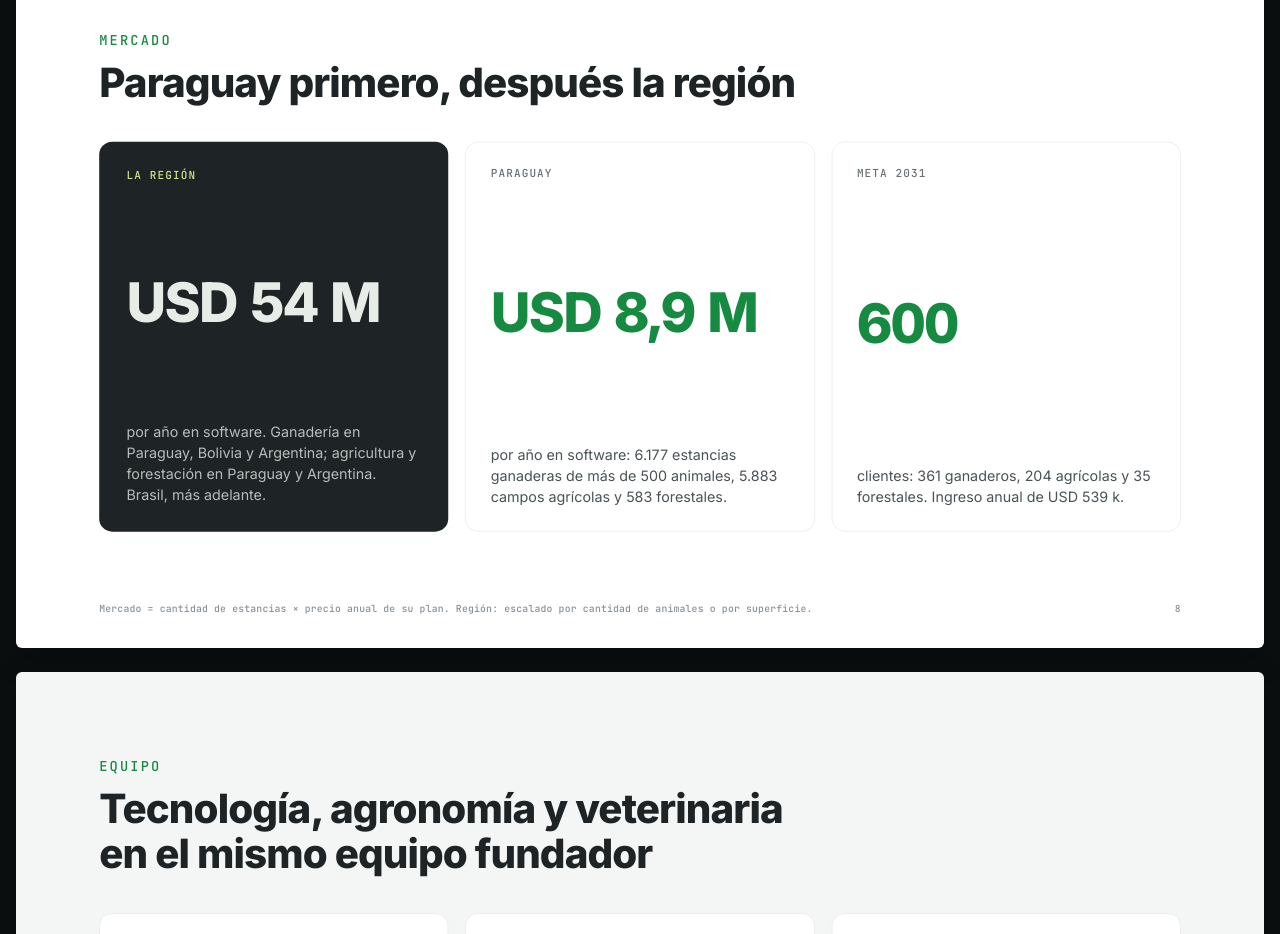
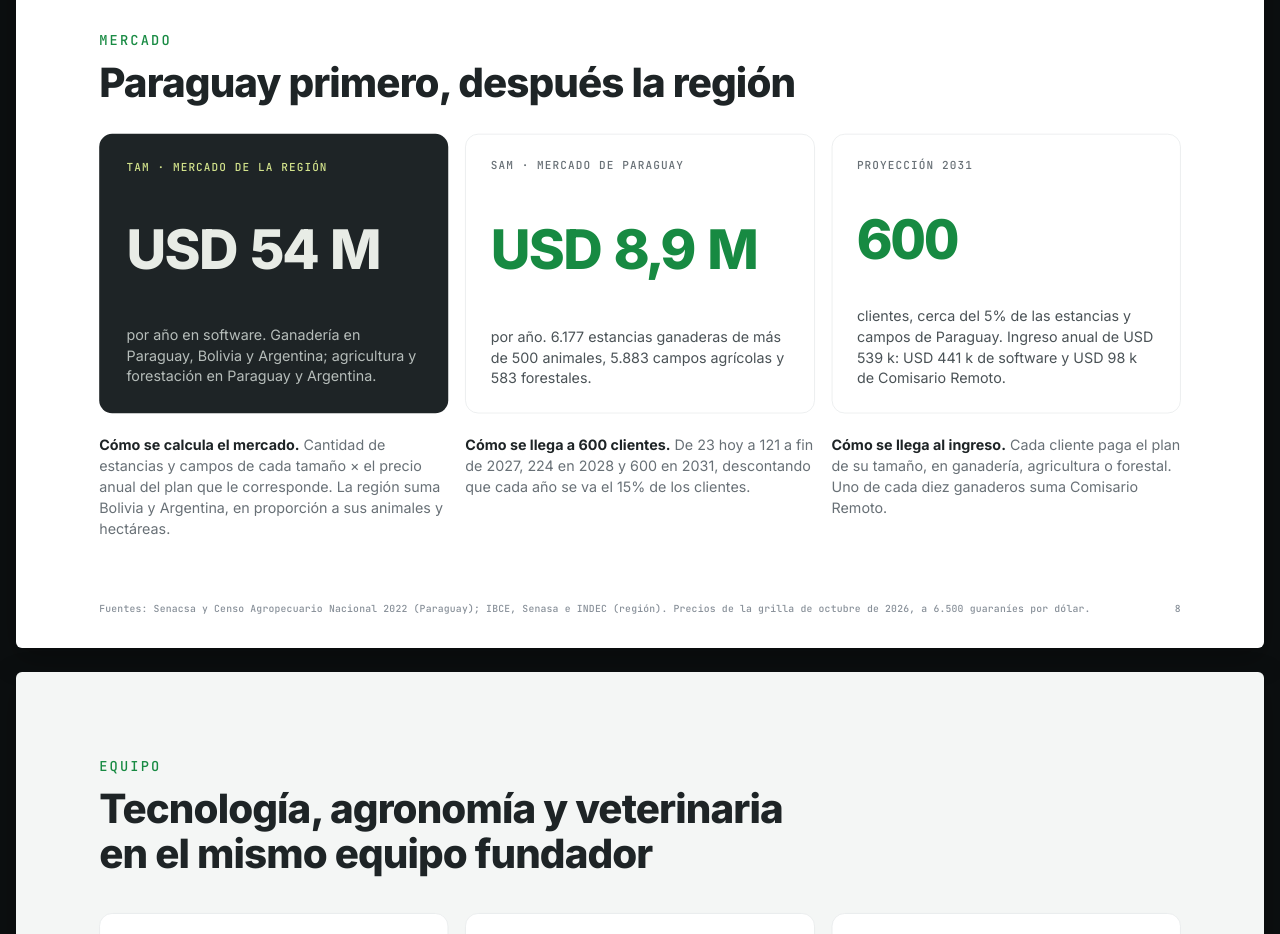
Before and after one commit to EmiJBS/parte-diario, a plain HTML site: page presentacion/index.html in a window 1280 px wide. Shown: the part 5160-6094 px from the top of the page. Drawn offline with Linux system fonts and the light colour scheme.

Commit message:
Deck para Víctor: mercado con TAM, SAM, proyección 2031 y cómo se calcula
Co-Authored-By: Claude Opus 5.5 <noreply@anthropic.com>

```diff
--- a/presentacion/index.html
+++ b/presentacion/index.html
@@ -442,12 +442,13 @@ table.rst tr.tot td b{font-size:24px}
 <div class="frame"><section class="slide"><div class="pad">
   <div class="kick">Mercado</div>
   <h2>Paraguay primero, después la región</h2>
-  <div class="mkt">
-    <div class="dcard"><div class="cap">La región</div><div class="v num">USD 54 M</div><p>por año en software. Ganadería en Paraguay, Bolivia y Argentina; agricultura y forestación en Paraguay y Argentina. Brasil, más adelante.</p></div>
-    <div class="card"><div class="cap">Paraguay</div><div class="v num">USD 8,9 M</div><p>por año en software: 6.177 estancias ganaderas de más de 500 animales, 5.883 campos agrícolas y 583 forestales.</p></div>
-    <div class="card"><div class="cap">Meta 2031</div><div class="v num">600</div><p>clientes: 361 ganaderos, 204 agrícolas y 35 forestales. Ingreso anual de USD 539 k.</p></div>
+  <div class="mkt" style="height:430px;margin-top:44px">
+    <div class="dcard"><div class="cap">TAM · Mercado de la región</div><div class="v num">USD 54 M</div><p>por año en software. Ganadería en Paraguay, Bolivia y Argentina; agricultura y forestación en Paraguay y Argentina.</p></div>
+    <div class="card"><div class="cap">SAM · Mercado de Paraguay</div><div class="v num">USD 8,9 M</div><p>por año. 6.177 estancias ganaderas de más de 500 animales, 5.883 campos agrícolas y 583 forestales.</p></div>
+    <div class="card"><div class="cap">Proyección 2031</div><div class="v num">600</div><p>clientes, cerca del 5% de las estancias y campos de Paraguay. Ingreso anual de USD 539 k: USD 441 k de software y USD 98 k de Comisario Remoto.</p></div>
   </div>
-  <div class="foot"><span>Mercado = cantidad de estancias × precio anual de su plan. Región: escalado por cantidad de animales o por superficie.</span><span class="pg">8</span></div>
+  <div class="como" style="margin-top:34px;display:grid;grid-template-columns:repeat(3,1fr);gap:26px;font-size:22px;line-height:1.45;color:var(--muted)"><div><b style="color:var(--ink)">Cómo se calcula el mercado.</b> Cantidad de estancias y campos de cada tamaño × el precio anual del plan que le corresponde. La región suma Bolivia y Argentina, en proporción a sus animales y hectáreas.</div><div><b style="color:var(--ink)">Cómo se llega a 600 clientes.</b> De 23 hoy a 121 a fin de 2027, 224 en 2028 y 600 en 2031, descontando que cada año se va el 15% de los clientes.</div><div><b style="color:var(--ink)">Cómo se llega al ingreso.</b> Cada cliente paga el plan de su tamaño, en ganadería, agricultura o forestal. Uno de cada diez ganaderos suma Comisario Remoto.</div></div>
+  <div class="foot"><span>Fuentes: Senacsa y Censo Agropecuario Nacional 2022 (Paraguay); IBCE, Senasa e INDEC (región). Precios de la grilla de octubre de 2026, a 6.500 guaraníes por dólar.</span><span class="pg">8</span></div>
 </div></section></div>
 
 <div class="frame"><section class="slide sand"><div class="pad">
```
Also changed, not shown: 1 other file.
